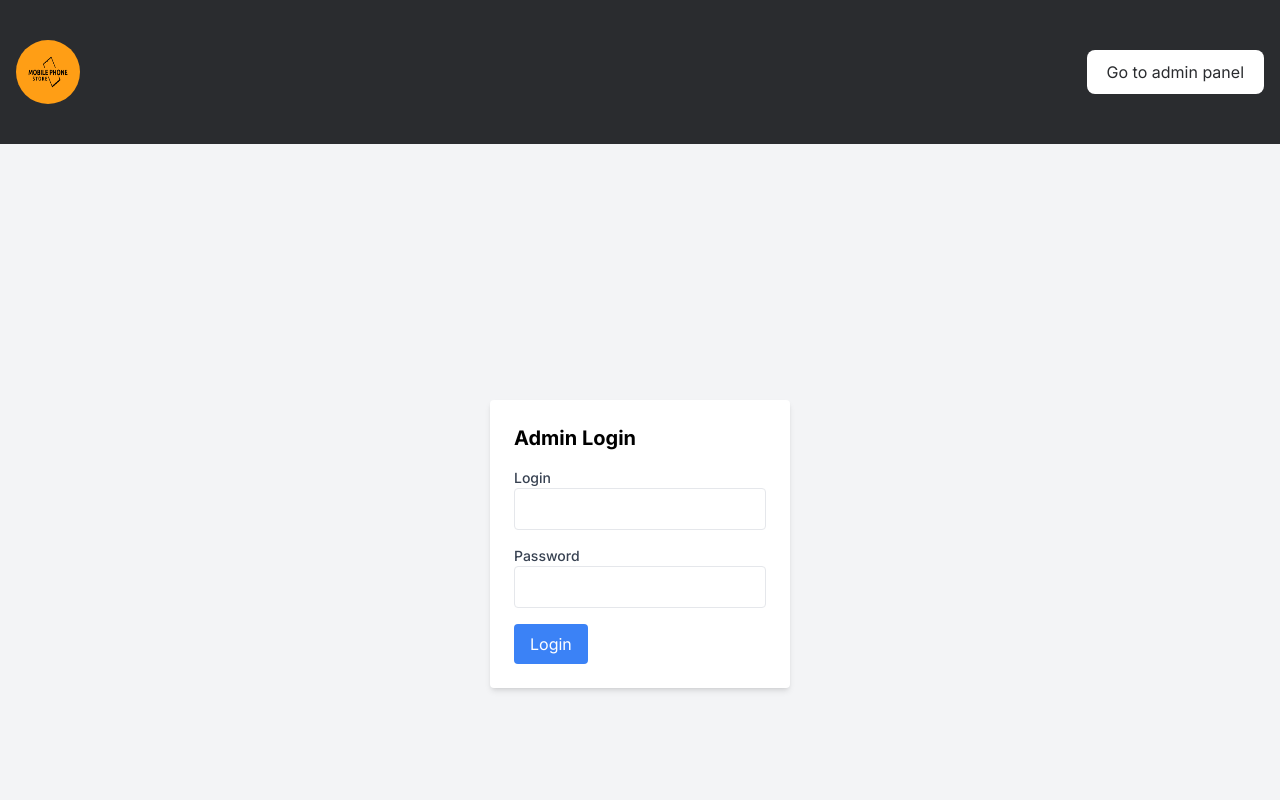
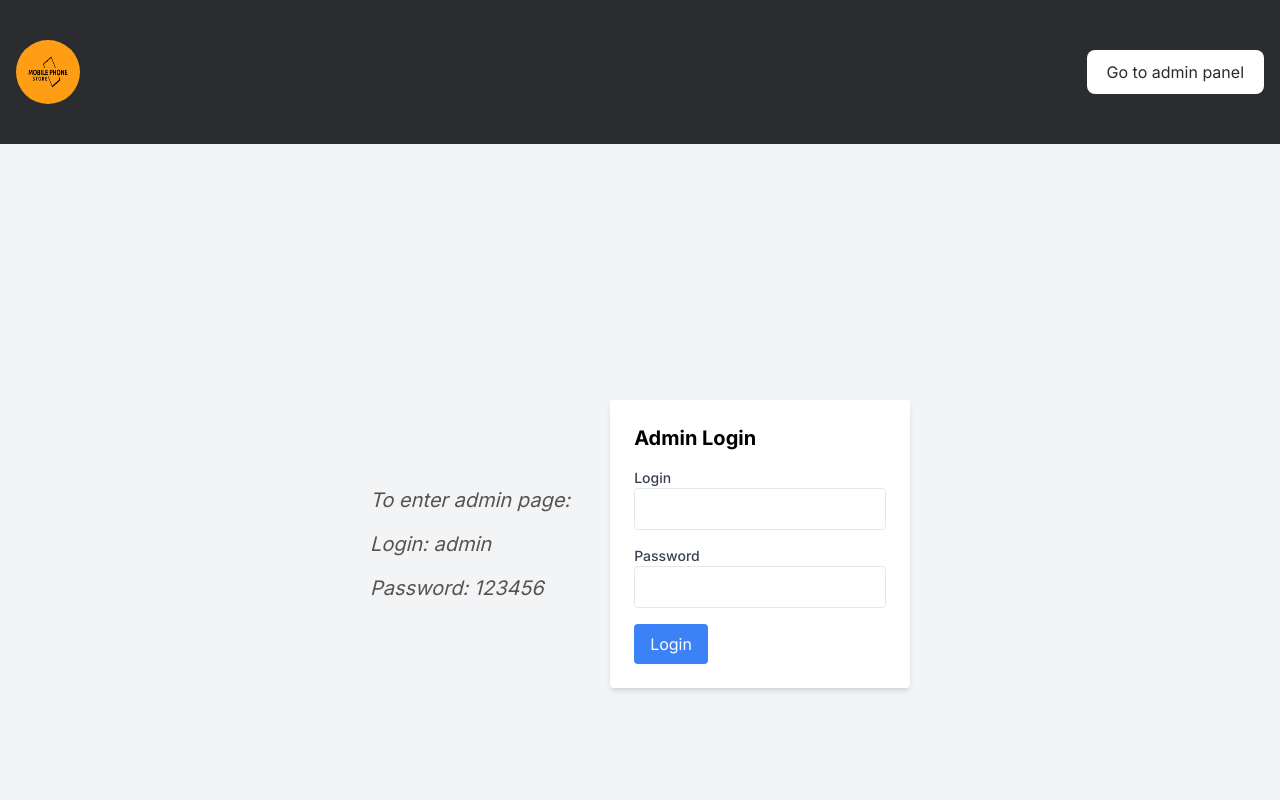
Before and after one commit to shabelnikova/products, a Next.js app: page /admin/login in a window 1280 px wide. Shown: the top 800 px of the page. Built offline with nearby package versions, Linux system fonts and the light colour scheme.

Commit message:
Improve UX

```diff
--- a/src/app/admin/login/page.tsx
+++ b/src/app/admin/login/page.tsx
@@ -28,7 +28,12 @@ const LoginPage = () => {
     };
 
     return (
-        <div className="flex justify-center items-center h-screen bg-gray-100">
+        <div className="flex flex-col md:flex-row gap-10 justify-start md:justify-center items-center h-screen bg-gray-100">
+            <div className="pt-20 md:pt-0 flex flex-col gap-4">
+                <p className="text-stone-600 italic text-xl">To enter admin page: </p>
+                <p className="text-stone-600 italic text-xl"> Login: admin </p>
+                <p className="text-stone-600 italic text-xl"> Password: 123456 </p>
+            </div>
             <form onSubmit={handleSubmit} className="bg-white p-6 rounded shadow-md">
                 <h1 className="text-xl font-bold mb-4">Admin Login</h1>
                 {error && <p className="text-red-500 mb-4">{error}</p>}
```
